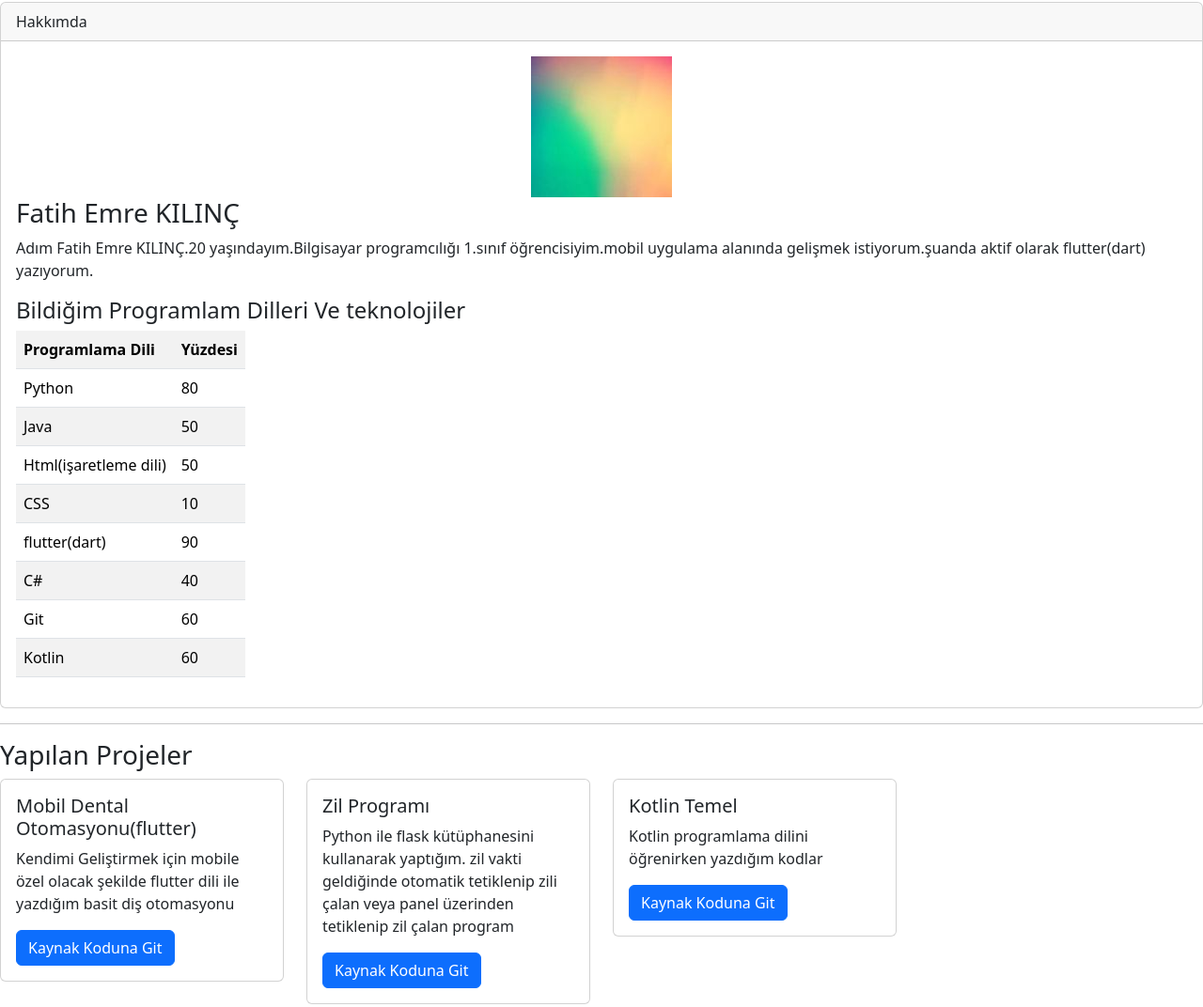
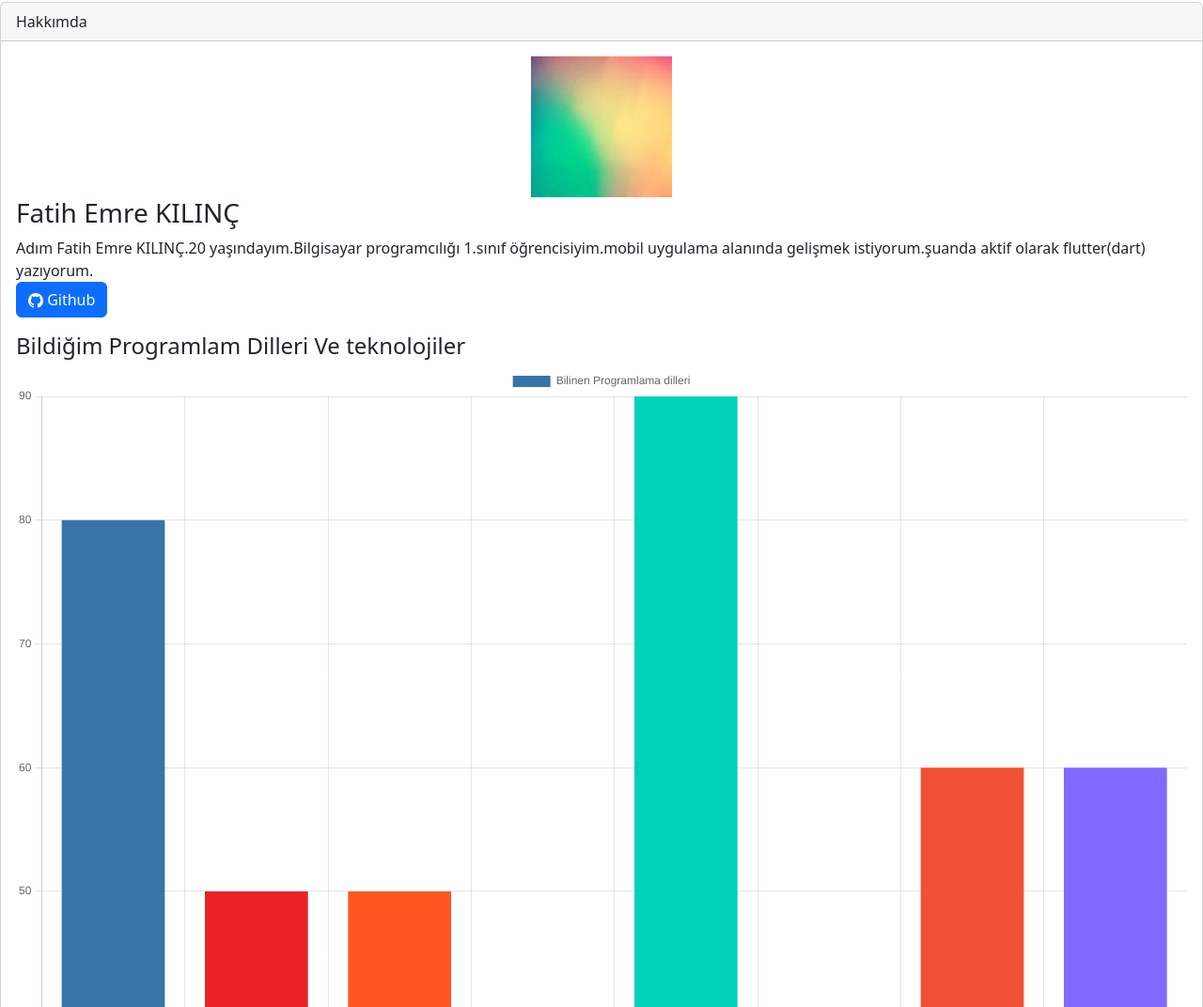
Before and after one commit to fatihemregit/fatihemrekilinc.xyz, a plain HTML site: page index.html in a window 1280 px wide. Shown: the part 118-1190 px from the top of the page at 94% size. Drawn offline with nearby package versions, Linux system fonts and the light colour scheme.

Commit message:
bilinen programlama dilleri ve teknolojiler grafik olarak ayarlandı

```diff
--- a/index.html
+++ b/index.html
@@ -6,6 +6,8 @@
     <meta name="viewport" content="width=device-width, initial-scale=1.0">
     <title>Fatih Emre KILINÇ</title>
     <link href="https://cdn.jsdelivr.net/npm/bootstrap@5.3.0-alpha1/dist/css/bootstrap.min.css" rel="stylesheet" integrity="sha384-GLhlTQ8iRABdZLl6O3oVMWSktQOp6b7In1Zl3/Jr59b6EGGoI1aFkw7cmDA6j6gD" crossorigin="anonymous">
+    <!-- chartjs kurulumu-->
+    <script src="https://cdnjs.cloudflare.com/ajax/libs/Chart.js/4.2.1/chart.umd.js"></script>
 </head>
 <body>
     <nav class="navbar navbar-expand-sm bg-dark navbar-dark">
@@ -43,12 +45,24 @@
               </center>
                 <h3 class="card-title">Fatih Emre KILINÇ</h3>
                 <p class="card-text">Adım Fatih Emre KILINÇ.20 yaşındayım.Bilgisayar programcılığı 1.sınıf öğrencisiyim.mobil uygulama alanında gelişmek istiyorum.şuanda aktif olarak flutter(dart) yazıyorum.
-                    <!-- Bildiğim Diller-->
-                    <!-- çubuk grafik eklenebilir(abim dedi) -->
+                  <br>
+                  <a href="https://github.com/fatihemregit" target="_blank">
+                  <button type="button" class="btn btn-primary" hr>
+                    <svg xmlns="http://www.w3.org/2000/svg" width="16" height="16" fill="currentColor" class="bi bi-github" viewBox="0 0 16 16">
+                    <path d="M8 0C3.58 0 0 3.58 0 8c0 3.54 2.29 6.53 5.47 7.59.4.07.55-.17.55-.38 0-.19-.01-.82-.01-1.49-2.01.37-2.53-.49-2.69-.94-.09-.23-.48-.94-.82-1.13-.28-.15-.68-.52-.01-.53.63-.01 1.08.58 1.23.82.72 1.21 1.87.87 2.33.66.07-.52.28-.87.51-1.07-1.78-.2-3.64-.89-3.64-3.95 0-.87.31-1.59.82-2.15-.08-.2-.36-1.02.08-2.12 0 0 .67-.21 2.2.82.64-.18 1.32-.27 2-.27.68 0 1.36.09 2 .27 1.53-1.04 2.2-.82 2.2-.82.44 1.1.16 1.92.08 2.12.51.56.82 1.27.82 2.15 0 3.07-1.87 3.75-3.65 3.95.29.25.54.73.54 1.48 0 1.07-.01 1.93-.01 2.2 0 .21.15.46.55.38A8.012 8.012 0 0 0 16 8c0-4.42-3.58-8-8-8z"></path>
+                  </svg>
+                    Github
+                  </button>
+                </a>
+                    <!-- Bildiğim Diller ve teknolojiler-->
                     <h4>
                         Bildiğim Programlam Dilleri  Ve teknolojiler
                     </h4>
-                    <table class="table table-striped w-auto h-auto">
+                    <!-- grafik şeklinde -->
+                    <canvas id="chart" width="10" height="10"></canvas>
+
+                    <!-- tablo şeklinde -->
+                    <!-- <table class="table table-striped w-auto h-auto">
                         <tr>
                             <th>Programlama Dili</th>
                             <th>Yüzdesi</th>
@@ -85,7 +99,7 @@
                             <td>Kotlin</td>
                             <td>60</td>
                         </tr>
-                    </table>
+                    </table> -->
 
                 </p>
             </div>
@@ -131,5 +145,33 @@
 
     </p>
     <script src="https://cdn.jsdelivr.net/npm/bootstrap@5.3.0-alpha1/dist/js/bootstrap.bundle.min.js" integrity="sha384-w76AqPfDkMBDXo30jS1Sgez6pr3x5MlQ1ZAGC+nuZB+EYdgRZgiwxhTBTkF7CXvN" crossorigin="anonymous"></script>
+    <!-- grafik ile ilgili js kodları -->
+    <script>
+        var chart = document.getElementById("chart").getContext("2d");
+
+        var mychart = new Chart(chart, {
+            type:"bar",
+            data:{
+                labels: ["Python(80)","Java(50)","Html(50)","Css(10)","flutter(dart)(90)","C#(40)","Git(60)","Kotlin(60)"],
+                datasets:[{
+                    label: "Bilinen Programlama dilleri",
+                    data : [80,50,50,10,90,40,60,60],
+                    backgroundColor:[
+                        "#3774a7",//Python
+                        "#ec2025",//Java
+                        "#ff5722",//Html
+                        "#2465f1",//Css
+                        "#00d2b8",//flutter
+                        "#953dac",//C#
+                        "#f05033",//Git
+                        "#8069fe"//Kotlin
+                    ],
+                }],
+
+            },
+
+        });
+
+    </script>
 </body>
 </html>
```
